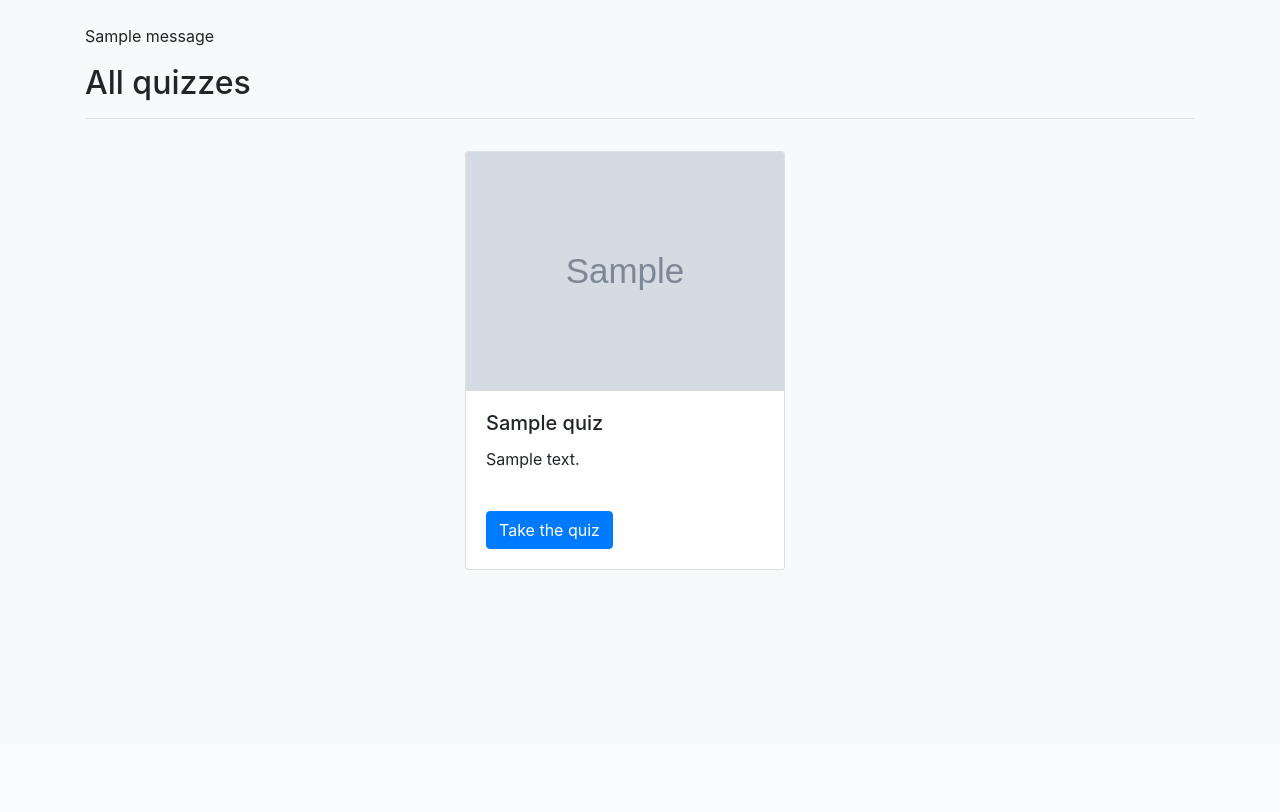
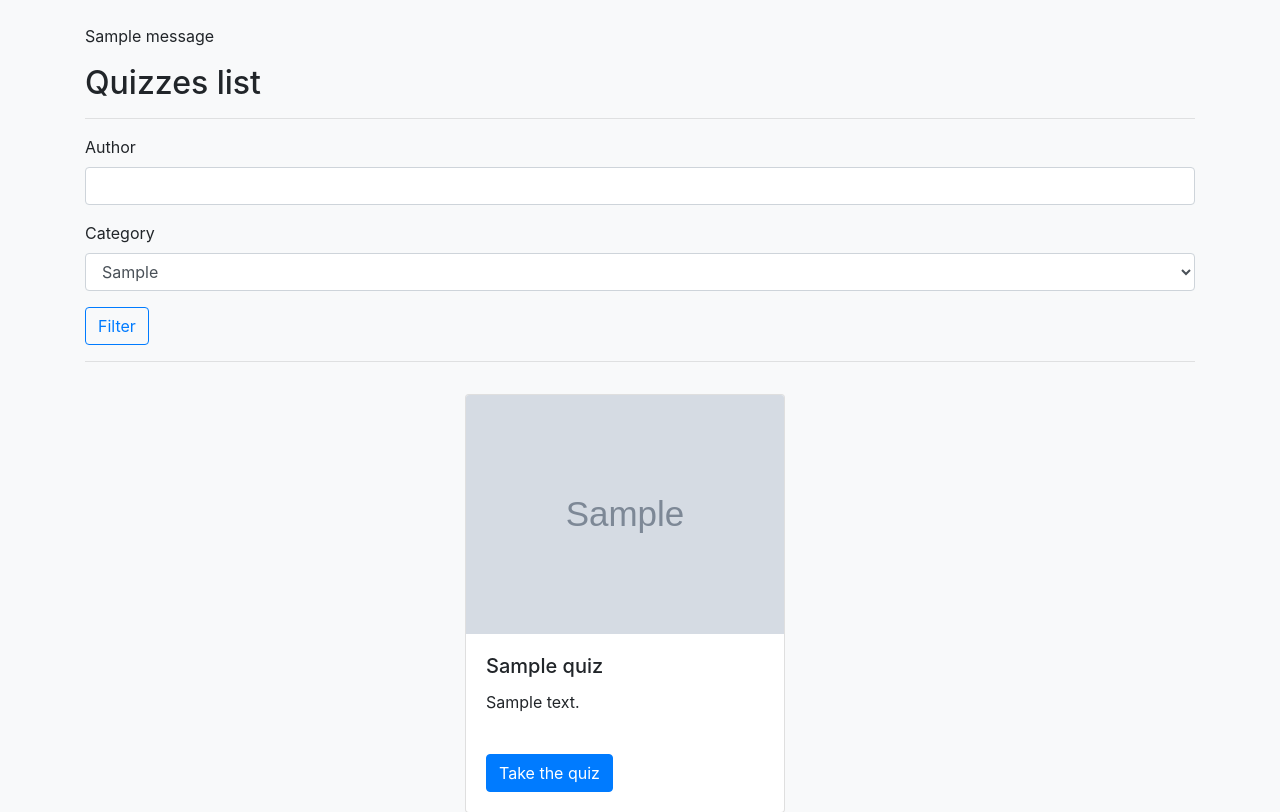
Before and after one commit to rcybulski1122012/django_quiz_app, a Django app: page /quizzes/list/ in a window 1280 px wide. Shown: the part 56-868 px from the top of the page. Before the commit the page ends 626 px from the top, so only its background shows below. Run offline with Django 3.2, Linux system fonts and the light colour scheme; tables that the repository leaves empty hold one stand-in row (values such as "Sample post"); grey boxes marked "Sample" are stand-in pictures; one stand-in notice (Sample message) is shown; some libraries are stand-ins or nearby versions.

Commit message:
Add filtering in quizzes list view.

```diff
--- a/quizzes/forms.py
+++ b/quizzes/forms.py
@@ -2,7 +2,7 @@ from django import forms
 from django.core.exceptions import ValidationError
 from django.forms import BaseInlineFormSet, inlineformset_factory, BaseFormSet
 
-from quizzes.models import Quiz, Question, Answer
+from quizzes.models import Quiz, Question, Answer, Category
 
 SAME_QUIZ_TITLE_ERROR = 'Quiz with the same title already exists!'
 ALL_ANSWERS_INCORRECT_ERROR = 'At least one of the answers must be marked as correct!'
@@ -108,3 +108,9 @@ class BaseTakeQuizFormSet(BaseFormSet):
             except KeyError:
                 pass
         return score
+
+
+class FilterQuizzesForm(forms.Form):
+    author = forms.CharField(required=False)
+    category = forms.ChoiceField(choices=[
+        (category.slug, category.slug.capitalize()) for category in Category.objects.all()])
--- a/quizzes/templates/quizzes/quiz/list.html
+++ b/quizzes/templates/quizzes/quiz/list.html
@@ -1,22 +1,18 @@
 {% extends 'base.html' %}
 {% load thumbnail %}
+{% load crispy_forms_tags %}
 
 {% block title %}
-{% if category %}
-  '{{ category|capfirst }}' quizzes
-{% else %}
-  All quizzes
-{% endif %}
+Quizzes list
 {% endblock %}
 
 {% block content %}
-<h2>
-  {% if category %}
-    '{{ category|capfirst }}' quizzes
-  {% else %}
-    All quizzes
-  {% endif %}
-</h2>
+<h2>Quizzes list</h2>
+<hr>
+<form>
+  {{ filter_form|crispy }}
+  <input type="submit" value="Filter" class="btn btn-outline-primary">
+</form>
 <hr>
 <div class="row justify-content-center">
   {% for quiz in quizzes %}
@@ -40,7 +36,8 @@
   <ul class="pagination">
     {% if page_obj.has_previous %}
       <li class="page-item">
-        <a class="page-link" href="?page={{ page_obj.number|add:'-1' }}">
+        <a class="page-link"
+           href="?page={{ page_obj.number|add:'-1' }}&author={{ author_username }}&category={{ category_slug }}">
           <span aria-hidden="true">&laquo;</span>
         </a>
       </li>
@@ -48,14 +45,16 @@
     <!-- TODO: start here only 3 below and 3 over-->
     {% for page_num in page_obj.paginator.page_range %}
       {% if page_num > page_obj.number|add:'-3' and page_num < page_obj.number|add:'3' %}
-      <li class="page-item {% if page_obj.number ==  page_num %}active{% endif %}"><a class="page-link" href="?page={{ page_num }}">
+      <li class="page-item {% if page_obj.number ==  page_num %}active{% endif %}">
+        <a class="page-link" href="?page={{ page_num }}&author={{ author_username }}&category={{ category_slug }}">
         {{ page_num }}</a></li>
       {% endif %}
     {% endfor %}
 
     {% if page_obj.has_next %}
       <li class="page-item">
-        <a class="page-link" href="?page={{ page_obj.number|add:'1' }}">
+        <a class="page-link"
+           href="?page={{ page_obj.number|add:'1' }}&author={{ author_username }}&category={{ category_slug }}">
           <span aria-hidden="true">&raquo;</span>
         </a>
       </li>
--- a/quizzes/views.py
+++ b/quizzes/views.py
@@ -7,7 +7,7 @@ from django.shortcuts import render, redirect, get_object_or_404
 from django.urls import reverse_lazy
 from django.views.generic import DeleteView, ListView
 
-from quizzes.forms import QuizForm, create_question_formset, TakeQuestionForm, BaseTakeQuizFormSet
+from quizzes.forms import QuizForm, create_question_formset, TakeQuestionForm, BaseTakeQuizFormSet, FilterQuizzesForm
 from quizzes.models import Quiz, Question
 
 
@@ -127,5 +127,28 @@ def take_quiz(request, slug):
 class QuizzesListView(ListView):
     model = Quiz
     template_name = 'quizzes/quiz/list.html'
-    paginate_by = 9
+    paginate_by = 1
     context_object_name = 'quizzes'
+
+    def dispatch(self, *args, **kwargs):
+        self.author_username = self.request.GET.get('author', None)
+        self.category_slug = self.request.GET.get('category', None)
+
+        return super().dispatch(*args, **kwargs)
+
+    def get_queryset(self):
+        qs = super().get_queryset()
+        if self.author_username:
+            qs = qs.filter(author__username=self.author_username)
+        if self.category_slug:
+            qs = qs.filter(category__slug=self.category_slug)
+
+        return qs
+
+    def get_context_data(self, **kwargs):
+        context = super().get_context_data()
+        context['author_username'] = self.author_username or ''
+        context['category_slug'] = self.category_slug or ''
+        context['filter_form'] = FilterQuizzesForm()
+
+        return context
```
